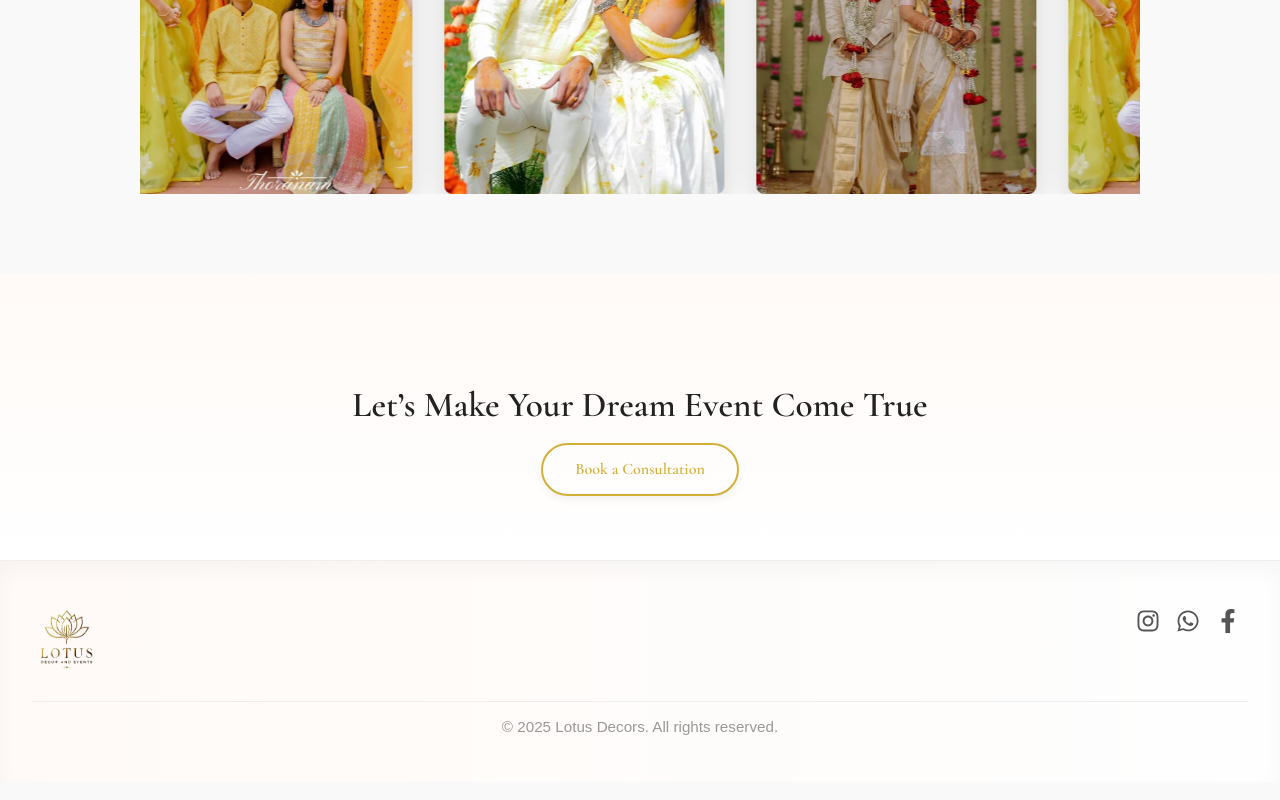
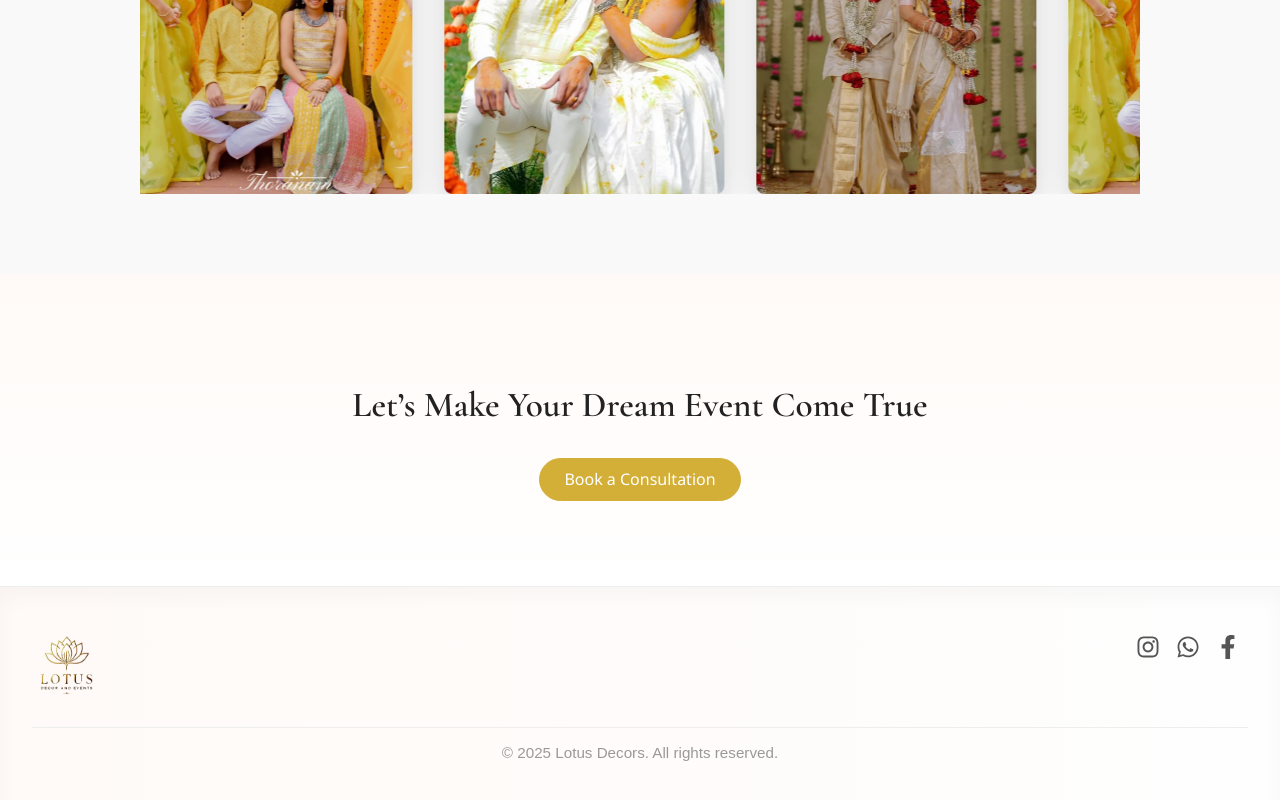
Before and after one commit to lotusdecor/ldecor_frontend, a React (Vite) app: page / in a window 1280 px wide. Shown: the part 1895-2695 px from the top of the page. Built offline with nearby package versions, Linux system fonts and the light colour scheme.

Commit message:
changes in buttons

```diff
--- a/index.html
+++ b/index.html
@@ -5,7 +5,7 @@
     <link rel="icon" type="image/png" href="/logorbg.png" />
     <link rel="stylesheet" href="https://cdnjs.cloudflare.com/ajax/libs/font-awesome/6.4.0/css/all.min.css" />
     <meta name="viewport" content="width=device-width, initial-scale=1.0" />
-    <title>Vite + React</title>
+    <title>Lotus Decors</title>
   </head>
   <body>
     <div id="root"></div>
--- a/src/pages/Contact.jsx
+++ b/src/pages/Contact.jsx
@@ -173,7 +173,7 @@ const Contact = memo(() => {
 
             <motion.button
               type="submit"
-              className="shine-btn"
+              className="contactshine-btn"
               whileHover={{ scale: 1.05 }}
               whileTap={{ scale: 0.95 }}
             >
--- a/src/pages/Home.jsx
+++ b/src/pages/Home.jsx
@@ -106,7 +106,7 @@ function Home() {
       {/* CTA */}
       <section className="cta-section" data-aos="zoom-in">
         <h2>Let’s Make Your Dream Event Come True</h2>
-        <Link to = "/contact" className="cta-btn outlined"> Book a Consultation </Link>
+        <Link to = "/contact" className="shine-btn"> Book a Consultation </Link>
       </section>
     </div>
   );
--- a/src/styles/Contact.css
+++ b/src/styles/Contact.css
@@ -178,64 +178,43 @@
 }
 
 /* Shine Button */
-.shine-btn {
+.contactshine-btn {
+  font-family: 'Cormorant Garamond', serif;
+  display: inline-block;
+  background: #d4af37;
+  color: white;
+  padding: 1rem 1.5rem;
+  border-radius: 50px;
+  font-weight: 500;
+  text-decoration: none;
+  transition: all 0.3s ease;
+  border: 1px solid #d4af37;
   position: relative;
   overflow: hidden;
-  padding: 1.2rem;
-  background: #d4af37;
-  color: white;
-  border: none;
-  border-radius: 50px;
-  font-size: 1.2rem;
-  font-weight: 600;
-  cursor: pointer;
-  margin-top: 1rem;
-  font-family: 'Cormorant Garamond', serif;
-  letter-spacing: 1px;
-  z-index: 1;
 }
 
-.shine-btn .shine {
+.contactshine-btn::before {
+  content: '';
   position: absolute;
-  top: 0;
-  left: -100%;
-  width: 100%;
-  height: 100%;
-  background: linear-gradient(
-    90deg,
-    transparent,
-    rgba(255, 255, 255, 0.4),
-    transparent
-  );
-  transition: 0.5s;
-  z-index: -1;
+  top: -50%;
+  left: -60%;
+  width: 50%;
+  height: 200%;
+  background: rgba(255, 255, 255, 0.3);
+  transform: rotate(30deg);
+  transition: all 0.7s ease;
 }
 
-.shine-btn:hover {
+.contactshine-btn:hover {
   background: #c9a227;
+  box-shadow: 0 0 20px rgba(212, 175, 55, 0.6);
+  transform: translateY(-2px);
 }
 
-.shine-btn:hover .shine {
-  left: 100%;
+.contactshine-btn:hover::before {
+  left: 120%;
 }
 
-/* Floating Lotus */
-.floating-lotus {
-  position: fixed;
-  bottom: 2rem;
-  right: 2rem;
-  width: 70px;
-  height: 70px;
-  z-index: 10;
-  pointer-events: none;
-}
-
-.floating-lotus img {
-  width: 100%;
-  height: 100%;
-  object-fit: contain;
-  filter: drop-shadow(0 0 15px rgba(212, 175, 55, 0.6));
-}
 
 /* Responsive */
 @media (max-width: 1200px) {
@@ -281,7 +260,7 @@
     font-size: 1.1rem;
   }
 
-  .shine-btn {
+  .contactshine-btn {
     padding: 1rem;
     font-size: 1.1rem;
   }
--- a/src/styles/Home.css
+++ b/src/styles/Home.css
@@ -180,15 +180,43 @@ body {
   box-shadow: 0 10px 25px rgba(212, 175, 55, 0.4);
 }
 
-.cta-btn.outlined {
-  background-color: transparent;
-  color: var(--primary);
-  border: 2px solid var(--primary);
+
+
+/* Shine Button */
+.shine-btn {
+  display: inline-block;
+  background: #d4af37;
+  color: white;
+  padding: 0.6rem 1.5rem;
+  border-radius: 50px;
+  font-weight: 500;
+  text-decoration: none;
+  transition: all 0.3s ease;
+  border: 1px solid #d4af37;
+  position: relative;
+  overflow: hidden;
 }
 
-.cta-btn.outlined:hover {
-  background-color: var(--primary);
-  color: white;
+.shine-btn::before {
+  content: '';
+  position: absolute;
+  top: -50%;
+  left: -60%;
+  width: 50%;
+  height: 200%;
+  background: rgba(255, 255, 255, 0.3);
+  transform: rotate(30deg);
+  transition: all 0.7s ease;
+}
+
+.shine-btn:hover {
+  background: #c9a227;
+  box-shadow: 0 0 20px rgba(212, 175, 55, 0.6);
+  transform: translateY(-2px);
+}
+
+.shine-btn:hover::before {
+  left: 120%;
 }
 
 /* ======================== Why Us ======================== */
@@ -436,7 +464,9 @@ body {
   .cta-btn {
     font-size: 0.95rem;
   }
-
+  .shine-btn {
+    font-size: 0.95rem;
+  }
   .our-promise h2 {
     font-size: 2.4rem;
   }
```
